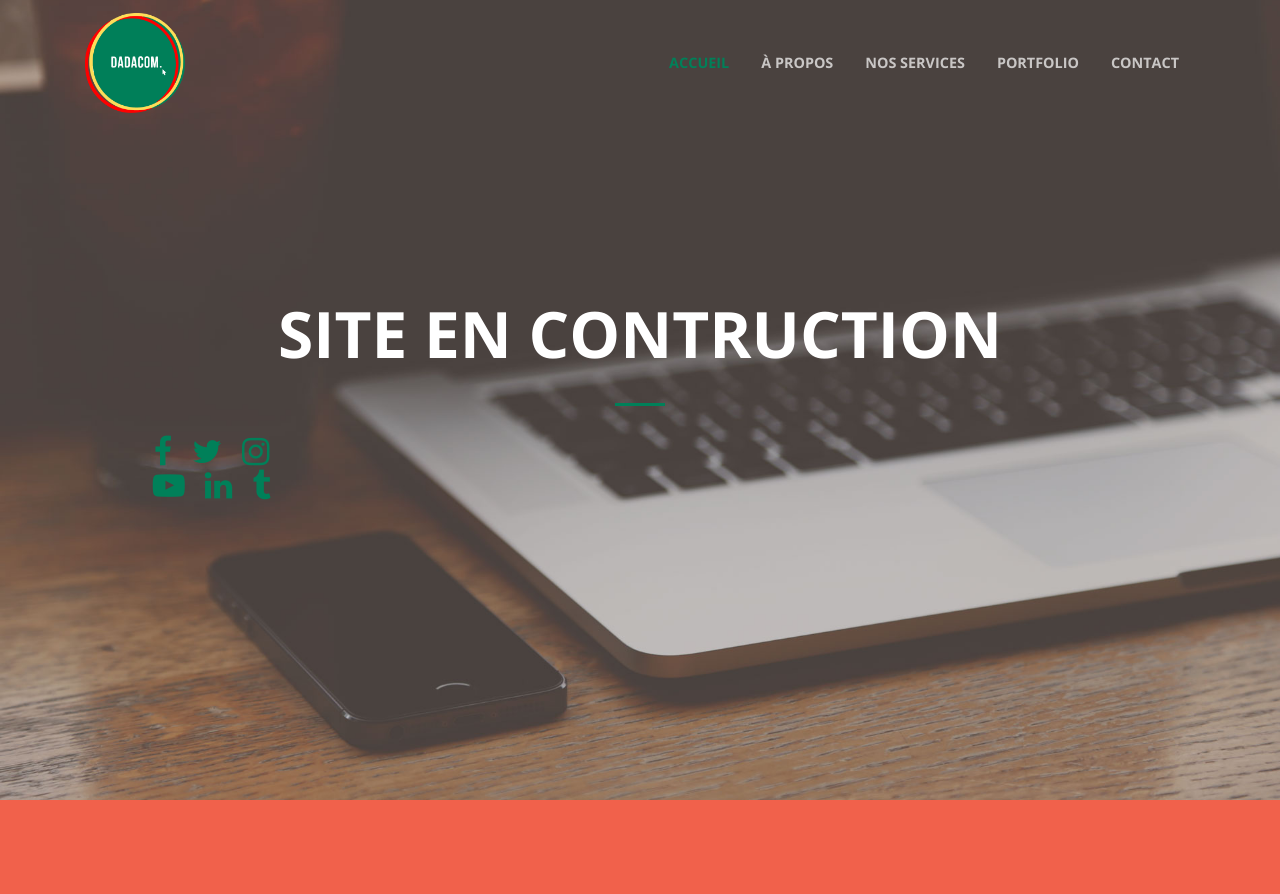
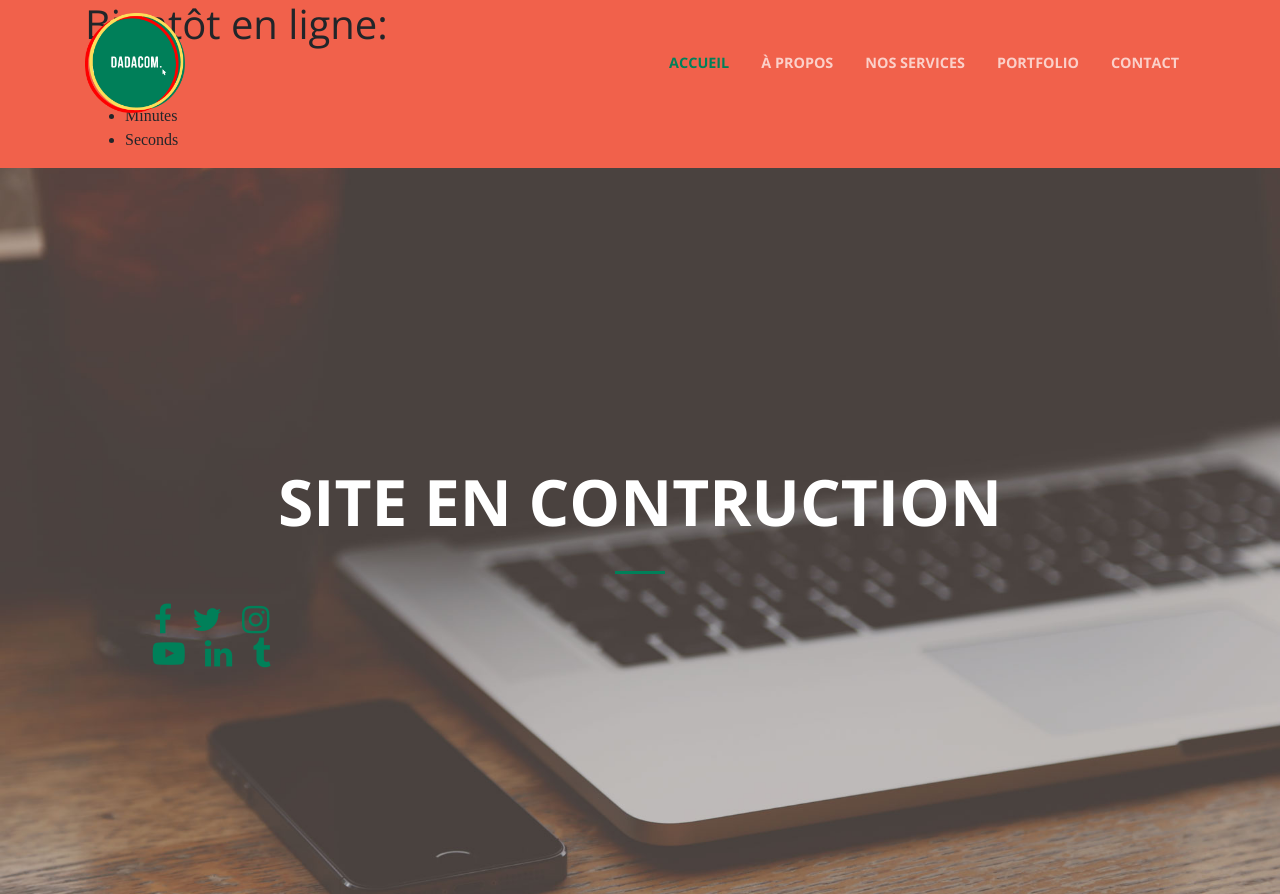
Before and after one commit to jxanne/jxanne.github.io, a website: page index.html in a window 1280 px wide. Shown: the top 894 px of the page. Before the commit the page ends 800 px from the top, so only its background shows below. Drawn offline with nearby package versions, Linux system fonts and the light colour scheme.

Commit message:
Update index.html

```diff
--- a/index.html
+++ b/index.html
@@ -27,6 +27,16 @@
     <link href="css/creative.min.css" rel="stylesheet">
 
   </head>
+
+<div class="container">
+  <h1 id="head">Bientôt en ligne:</h1>
+  <ul>
+    <li><span id="days"></span>days</li>
+    <li><span id="hours"></span>Hours</li>
+    <li><span id="minutes"></span>Minutes</li>
+    <li><span id="seconds"></span>Seconds</li>
+  </ul>
+</div>
 
   <body id="page-top">
 
```
